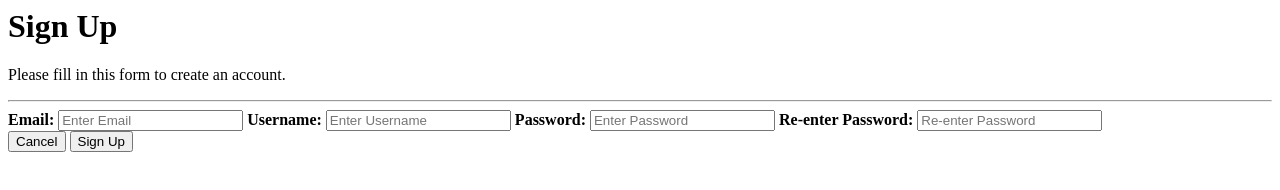
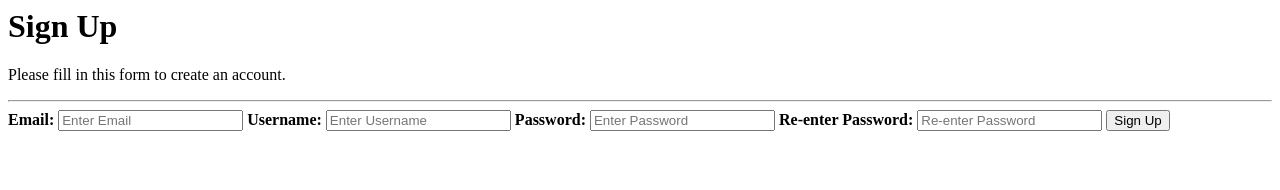
Before and after one commit to Nithin7803/task-1, a plain HTML site: page 2.html in a window 1280 px wide. Drawn offline with Linux system fonts and the light colour scheme.

Commit message:
Update 2.html

```diff
--- a/2.html
+++ b/2.html
@@ -17,10 +17,6 @@
       <label for="psw-re-enter"><b>Re-enter Password:</b></label>
       <input type="password" placeholder="Re-enter Password" name="psw-re-enter" required>
 
-
-      <div class="clearfix">
-        <button type="button" class="cancelbtn">Cancel</button>
-
         <button type="submit" class="signupbtn">Sign Up</button>
         </body>
     </head>
```
